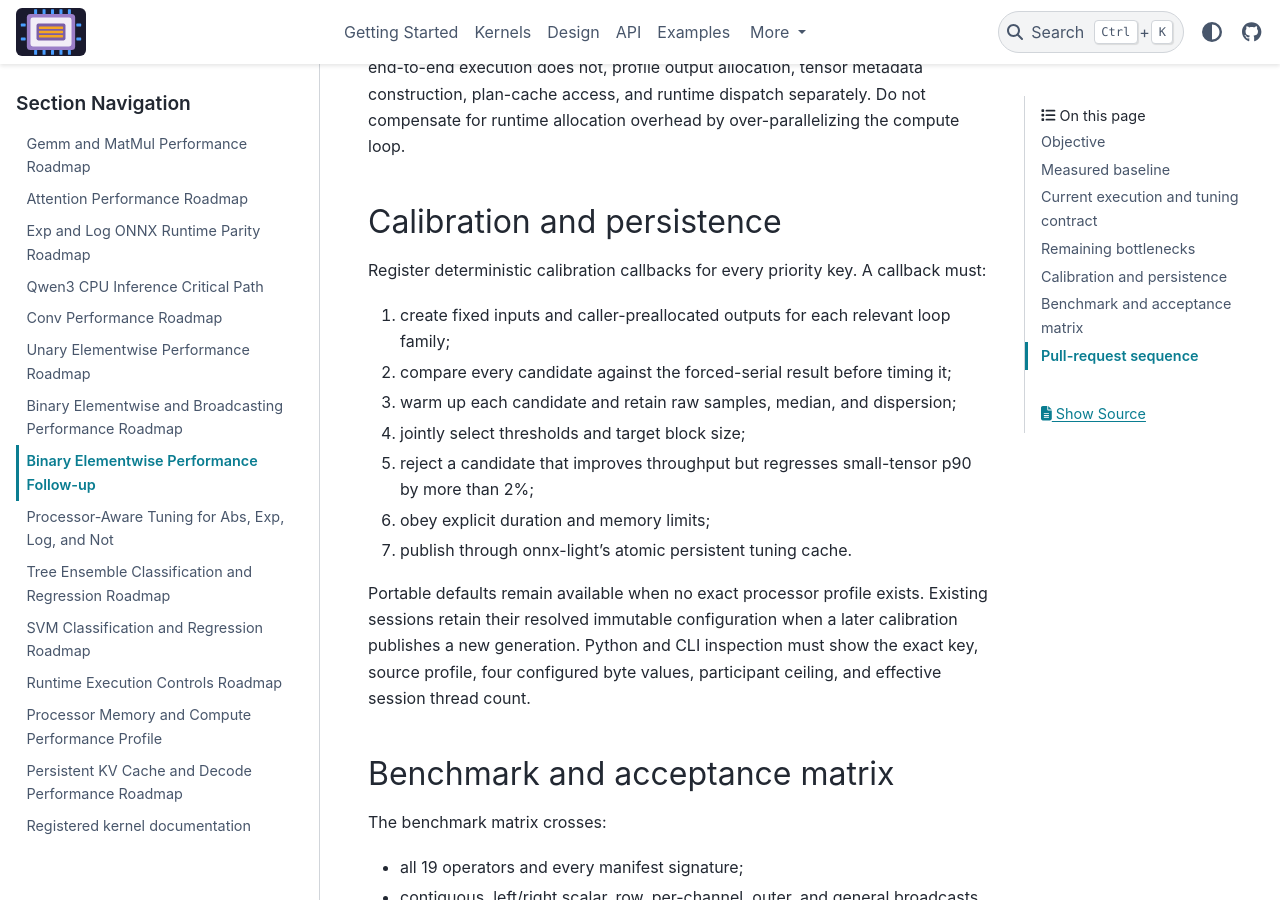
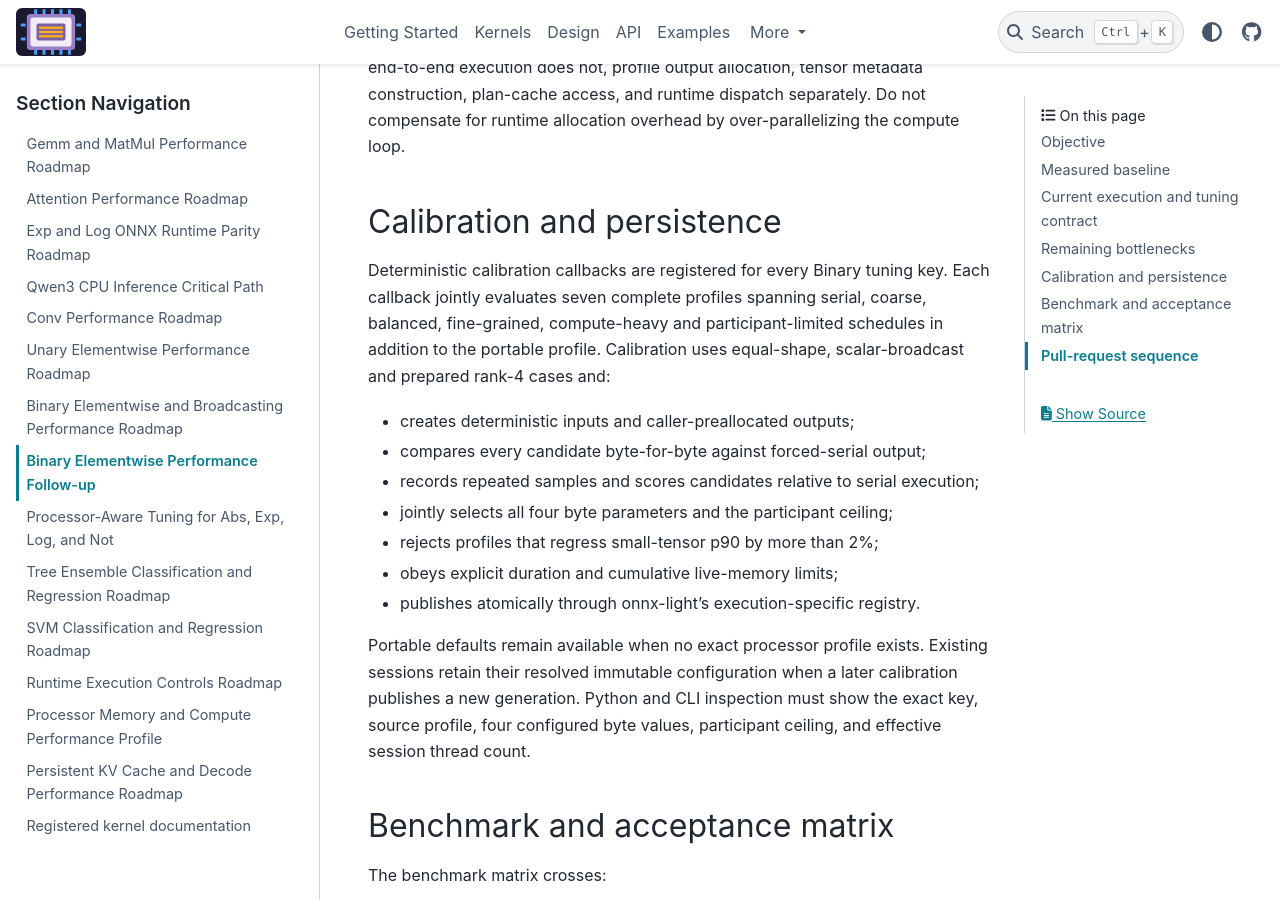
Before and after one commit to xadupre/onnx-light-cpu, a Sphinx documentation site: the page built from docs/next_steps/2026/2026_08_binary_elementwise_performance.rst, in a window 1280 px wide and 900 px high, scrolled down 4003 px. Built offline with Sphinx 7.4.7 and the PyData theme 0.15.4, drawn with Linux system fonts in a browser that asks for light colours; pages that are not in the unit, such as notebooks, are missing from menus.

Commit message:
binary perf 3 (#445)

```diff
--- a/docs/next_steps/2026/2026_08_binary_elementwise_performance.rst
+++ b/docs/next_steps/2026/2026_08_binary_elementwise_performance.rst
@@ -162,18 +162,19 @@ compute loop.
 Calibration and persistence
 ---------------------------
 
-Register deterministic calibration callbacks for every priority key. A
-callback must:
+Deterministic calibration callbacks are registered for every Binary tuning
+key. Each callback jointly evaluates seven complete profiles spanning serial,
+coarse, balanced, fine-grained, compute-heavy and participant-limited
+schedules in addition to the portable profile. Calibration uses equal-shape,
+scalar-broadcast and prepared rank-4 cases and:
 
-#. create fixed inputs and caller-preallocated outputs for each relevant loop
-   family;
-#. compare every candidate against the forced-serial result before timing it;
-#. warm up each candidate and retain raw samples, median, and dispersion;
-#. jointly select thresholds and target block size;
-#. reject a candidate that improves throughput but regresses small-tensor p90
-   by more than 2%;
-#. obey explicit duration and memory limits;
-#. publish through onnx-light's atomic persistent tuning cache.
+* creates deterministic inputs and caller-preallocated outputs;
+* compares every candidate byte-for-byte against forced-serial output;
+* records repeated samples and scores candidates relative to serial execution;
+* jointly selects all four byte parameters and the participant ceiling;
+* rejects profiles that regress small-tensor p90 by more than 2%;
+* obeys explicit duration and cumulative live-memory limits;
+* publishes atomically through onnx-light's execution-specific registry.
 
 Portable defaults remain available when no exact processor profile exists.
 Existing sessions retain their resolved immutable configuration when a later
```
Also changed, not shown: other parts of docs/next_steps/2026/2026_08_binary_elementwise_performance.rst (+1 -1 lines), 2 other files.
